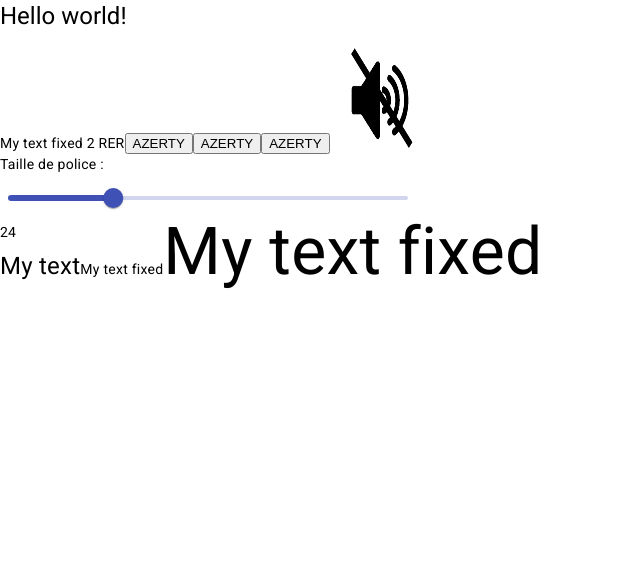
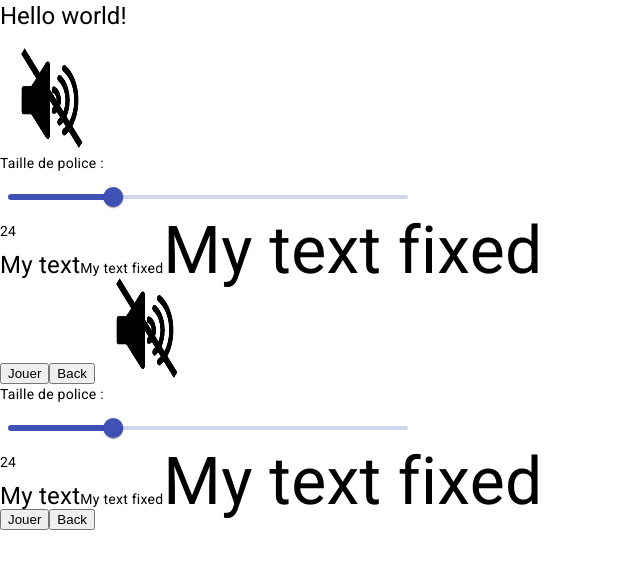
Before and after one commit to 2019-2020-ps6/2022-2023-ps6-zqsd, an Angular app in the folder front-end/: page / in a window 1280 px wide. Shown: the top 568 px of the page, without its empty margins (0-640 px from the left). Built offline with nearby package versions, Linux system fonts and the light colour scheme.

Commit message:
S1 - Finalize return button and add button to advanced parameter #10

```diff
--- a/front-end/src/app/AdvancedParamter/MainAdvancedParameter/MainAdvancedParameter.component.ts
+++ b/front-end/src/app/AdvancedParamter/MainAdvancedParameter/MainAdvancedParameter.component.ts
@@ -12,6 +12,8 @@ export class MainAdvancedParamterComponent implements OnInit {
     ChronometerisEnable = false;
     MemoryWorkisEnable = false;
     FocusWorkisEnable = false;
+
+    constructor() { }
 
     ngOnInit(): void {
     }
--- /dev/null
+++ b/front-end/src/app/Parameter/ButtonNavigationAdvancedParameter/ButtonNavigationAdvancedParameter.component.html
@@ -0,0 +1 @@
+<button routerLink="/MemoryWork" class="btn-jouer">Jouer</button>
--- /dev/null
+++ b/front-end/src/app/Parameter/ButtonNavigationAdvancedParameter/ButtonNavigationAdvancedParameter.component.ts
@@ -0,0 +1,28 @@
+import { Component, OnInit } from '@angular/core';
+import { Router } from '@angular/router';
+
+@Component({
+    selector: 'app-ButtonNavigationAdvancedParameter',
+    templateUrl: './ButtonNavigationAdvancedParameter.component.html',
+    styleUrls: ['./ButtonNavigationAdvancedParameter.component.scss']
+})
+
+export class ButtonNavigationAdvancedParameter implements OnInit {
+
+    constructor(private router: Router) { }
+
+
+    ngOnInit(): void {
+    }
+
+    navigateToAdvancedParameter() {
+        this.router.navigate(['AdvancedParameterMainPage'], {
+            skipLocationChange: false,
+            replaceUrl: false,
+            queryParams: {},
+            queryParamsHandling: 'merge',
+            state: {}
+        }).then(success => console.log('Navigation succeeded:', success))
+        .catch(error => console.log('Navigation failed:', error));;
+    }
+}
--- a/front-end/src/app/Parameter/ParameterPage.component/ParameterPage.component.html
+++ b/front-end/src/app/Parameter/ParameterPage.component/ParameterPage.component.html
@@ -0,0 +1,4 @@
+<app-ParameterMusic></app-ParameterMusic>
+<app-ParameterSizeText></app-ParameterSizeText>
+<app-ButtonNavigationAdvancedParameter></app-ButtonNavigationAdvancedParameter>
+<app-return-button></app-return-button>
--- a/front-end/src/app/Parameter/ParameterPage.component/ParameterPage.component.ts
+++ b/front-end/src/app/Parameter/ParameterPage.component/ParameterPage.component.ts
@@ -8,6 +8,5 @@ import { Component, OnInit } from '@angular/core';
 
 export class ParameterPageComponent implements OnInit {
     ngOnInit(): void {
-        throw new Error('Method not implemented.');
     }
 }
--- a/front-end/src/app/Parameter/Return/returnButton.component.ts
+++ b/front-end/src/app/Parameter/Return/returnButton.component.ts
@@ -4,7 +4,7 @@ import { Router, NavigationEnd } from '@angular/router';
 import { filter } from 'rxjs/operators';
 
 @Component({
-  selector: 'app-back-button',
+  selector: 'app-return-button',
   templateUrl: './returnButton.component.html',
   styleUrls: ['./returnButton.component.scss']
 })
@@ -31,3 +31,7 @@ export class ReturnButtonComponent {
     return event instanceof NavigationEnd
   }
 }
+
+//bootstrap
+//flaticon
+//lordicon
--- a/front-end/src/app/app.component.html
+++ b/front-end/src/app/app.component.html
@@ -1,4 +1,3 @@
 <h1>{{title}}</h1>
-<app-MainAdvancedParameter></app-MainAdvancedParameter>
-<app-ParameterMusic></app-ParameterMusic>
-<app-ParameterSizeText></app-ParameterSizeText>
+<app-ParameterPage></app-ParameterPage>
+<router-outlet></router-outlet>
```
Also changed, not shown: front-end/src/app/app-routing.module.ts (+12 -3 lines), front-end/src/app/app.module.ts (+8 -2 lines), front-end/src/app/Parameter/ButtonNavigationAdvancedParameter/ButtonNavigationAdvancedParameter.component.scss (added).
